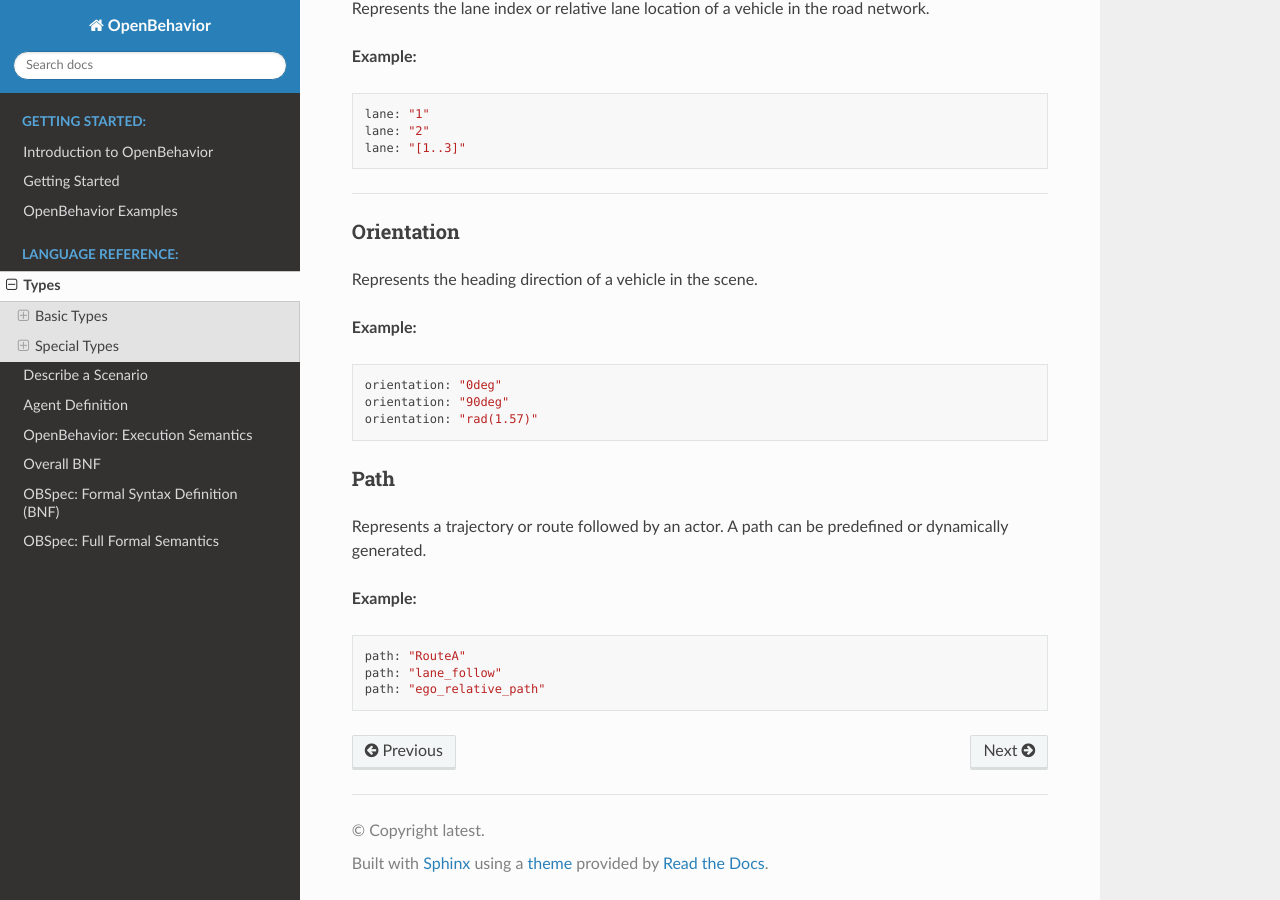
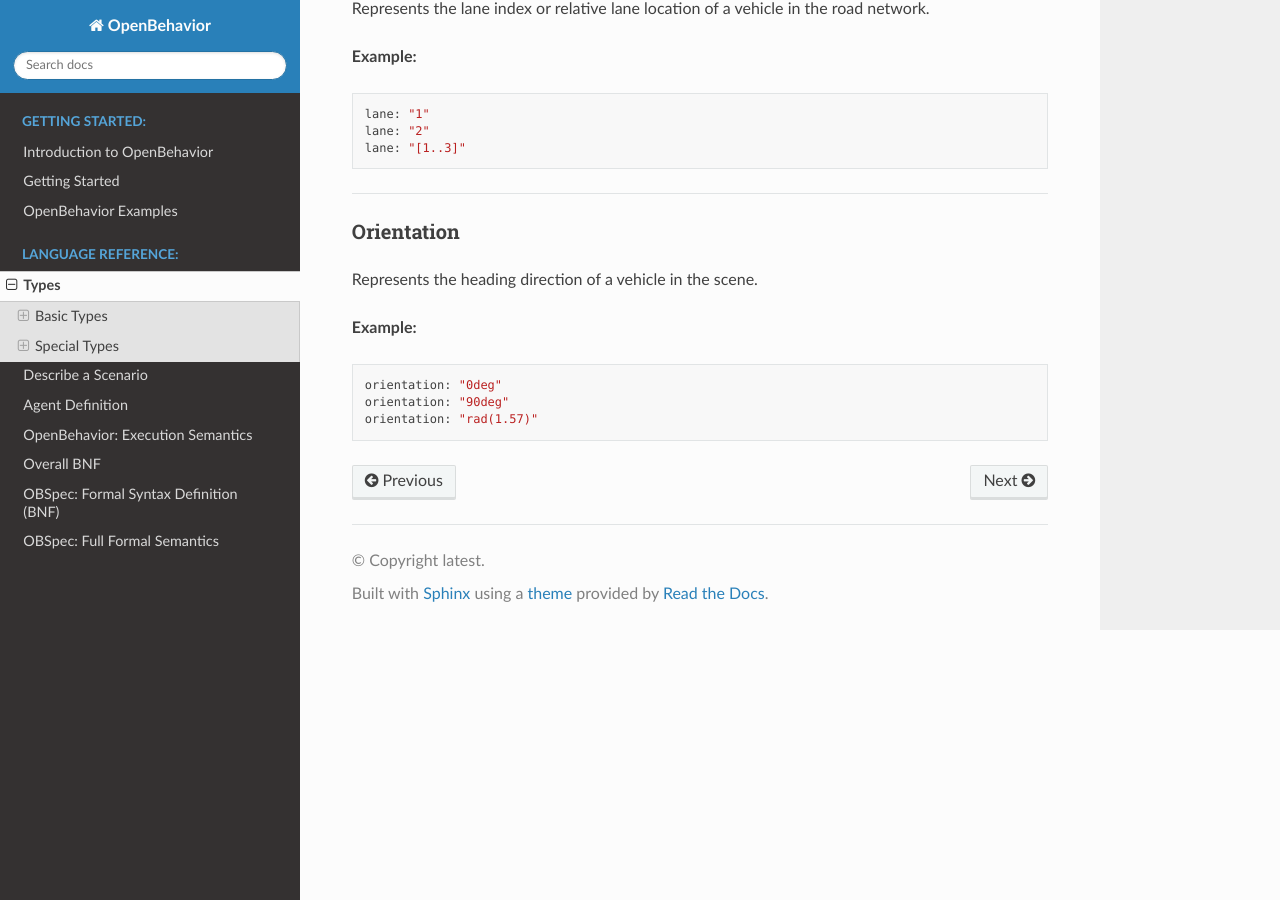
Before and after one commit to Sunshinesheep/OpenBehavior-doc, a Sphinx documentation site: the page built from docs/source/Types.md, in a window 1280 px wide and 900 px high, scrolled down 1636 px. Built offline with Sphinx 7.4.7 and the Read the Docs theme 3.1.0, drawn with Linux system fonts in a browser that asks for light colours.

Commit message:
Update Types.md

````diff
--- a/docs/source/Types.md
+++ b/docs/source/Types.md
@@ -86,6 +86,7 @@ orientation: "90deg"
 orientation: "rad(1.57)"
 ```
 
+<!--
 ### Path
 
 Represents a trajectory or route followed by an actor. A path can be predefined or dynamically generated.
@@ -93,11 +94,9 @@ Represents a trajectory or route followed by an actor. A path can be predefined
 **Example:**
 ```python
 path: "RouteA"
-path: "lane_follow"
-path: "ego_relative_path"
 ```
 
-<!--
+
 ### Ego Vehicle
 Represents the system under test in the scenario.
 Example:
````
